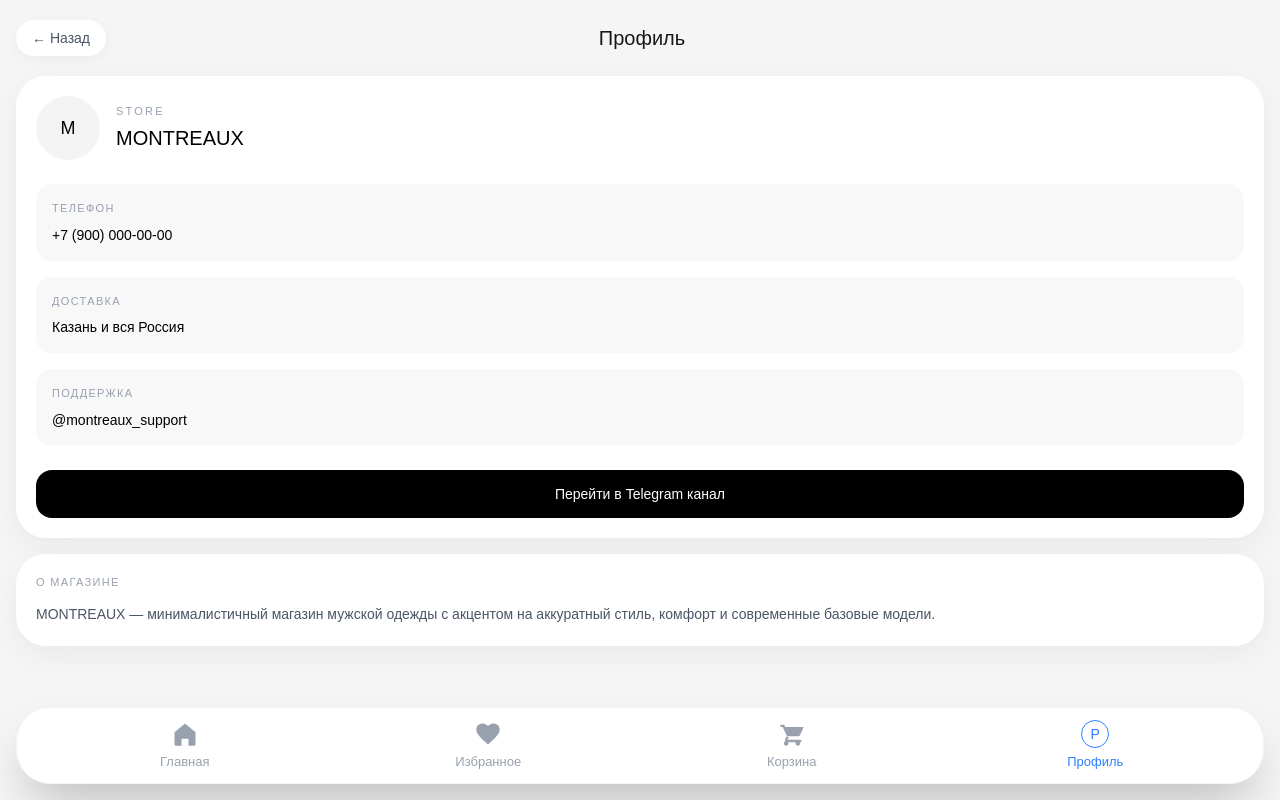
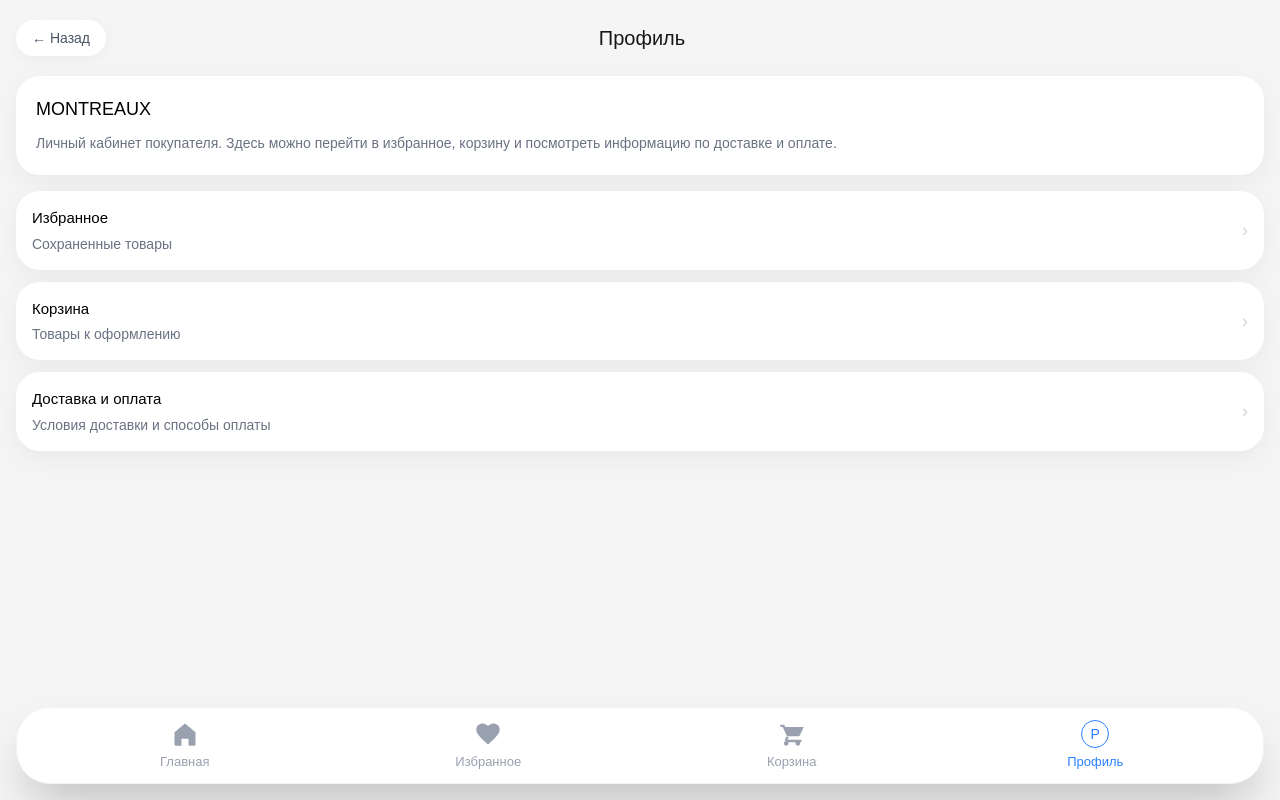
Before and after one commit to rennymateso/tg-shop, a Next.js app: page /profile in a window 1280 px wide. Built offline with nearby package versions, Linux system fonts and the light colour scheme.

Commit message:
update profile and checkout payment rules

```diff
--- a/app/checkout/CheckoutPageClient.tsx
+++ b/app/checkout/CheckoutPageClient.tsx
@@ -55,6 +55,12 @@ export default function CheckoutPageClient() {
       setItems([]);
     }
   }, [paymentStatus]);
+
+  useEffect(() => {
+    if (deliveryMethod === "delivery" && paymentMethod === "cash") {
+      setPaymentMethod("card");
+    }
+  }, [deliveryMethod, paymentMethod]);
 
   const updateQuantity = (index: number, nextQty: number) => {
     const safeQty = Math.max(1, nextQty);
@@ -121,6 +127,11 @@ export default function CheckoutPageClient() {
   const handleCashOrder = () => {
     if (!isFormValid) {
       alert("Заполните все обязательные данные");
+      return;
+    }
+
+    if (deliveryMethod !== "pickup") {
+      alert("Оплата наличными доступна только при самовывозе");
       return;
     }
 
@@ -393,16 +404,26 @@ export default function CheckoutPageClient() {
               </button>
 
               <button
-                onClick={() => setPaymentMethod("cash")}
+                onClick={() => {
+                  if (deliveryMethod !== "pickup") return;
+                  setPaymentMethod("cash");
+                }}
+                disabled={deliveryMethod !== "pickup"}
                 className={`rounded-2xl py-3 text-sm ${
                   paymentMethod === "cash"
                     ? "bg-black text-white"
                     : "bg-gray-100 text-black"
-                }`}
+                } disabled:cursor-not-allowed disabled:opacity-50`}
               >
                 Наличными
               </button>
             </div>
+
+            {deliveryMethod !== "pickup" && (
+              <div className="mb-3 rounded-2xl bg-[#F5F5F5] p-3 text-sm text-gray-500">
+                Оплата наличными доступна только при выборе самовывоза.
+              </div>
+            )}
 
             <input
               placeholder="Промокод"
@@ -446,7 +467,7 @@ export default function CheckoutPageClient() {
             ) : (
               <button
                 onClick={handleCashOrder}
-                disabled={!isFormValid}
+                disabled={!isFormValid || deliveryMethod !== "pickup"}
                 className="w-full rounded-2xl bg-black py-3.5 text-sm font-medium text-white disabled:opacity-60"
               >
                 Оформить заказ
--- a/app/profile/page.tsx
+++ b/app/profile/page.tsx
@@ -6,12 +6,30 @@ import BottomNav from "../components/BottomNav";
 export default function ProfilePage() {
   const router = useRouter();
 
+  const menuItems = [
+    {
+      title: "Избранное",
+      description: "Сохраненные товары",
+      onClick: () => router.push("/favorites"),
+    },
+    {
+      title: "Корзина",
+      description: "Товары к оформлению",
+      onClick: () => router.push("/cart"),
+    },
+    {
+      title: "Доставка и оплата",
+      description: "Условия доставки и способы оплаты",
+      onClick: () => router.push("/delivery-payment"),
+    },
+  ];
+
   return (
     <main className="min-h-screen bg-[#F5F5F5] px-4 pt-5 pb-32">
-      <div className="mb-5 flex items-center justify-between animate-[fadeIn_.3s_ease]">
+      <div className="mb-5 flex items-center justify-between">
         <button
           onClick={() => router.back()}
-          className="rounded-full bg-white px-4 py-2 text-sm text-gray-600 shadow-[0_4px_16px_rgba(0,0,0,0.04)] transition-transform duration-200 active:scale-95"
+          className="rounded-full bg-white px-4 py-2 text-sm text-gray-600 shadow-[0_4px_16px_rgba(0,0,0,0.04)]"
         >
           ← Назад
         </button>
@@ -21,76 +39,32 @@ export default function ProfilePage() {
         <div className="w-[86px]" />
       </div>
 
-      <div className="rounded-[30px] bg-white p-5 shadow-[0_10px_30px_rgba(0,0,0,0.05)] animate-[fadeIn_.35s_ease]">
-        <div className="flex items-center gap-4">
-          <div className="flex h-16 w-16 items-center justify-center rounded-full bg-[#F3F3F3] text-lg font-medium text-black">
-            M
-          </div>
-
-          <div>
-            <p className="text-[11px] uppercase tracking-[0.2em] text-gray-400">
-              Store
-            </p>
-            <h2 className="mt-1 text-[20px] font-medium text-black">
-              MONTREAUX
-            </h2>
-          </div>
-        </div>
-
-        <div className="mt-6 space-y-4">
-          <div className="rounded-2xl bg-[#F8F8F8] p-4">
-            <p className="text-[11px] uppercase tracking-[0.12em] text-gray-400">
-              Телефон
-            </p>
-            <p className="mt-2 text-sm text-black">+7 (900) 000-00-00</p>
-          </div>
-
-          <div className="rounded-2xl bg-[#F8F8F8] p-4">
-            <p className="text-[11px] uppercase tracking-[0.12em] text-gray-400">
-              Доставка
-            </p>
-            <p className="mt-2 text-sm text-black">Казань и вся Россия</p>
-          </div>
-
-          <div className="rounded-2xl bg-[#F8F8F8] p-4">
-            <p className="text-[11px] uppercase tracking-[0.12em] text-gray-400">
-              Поддержка
-            </p>
-            <p className="mt-2 text-sm text-black">@montreaux_support</p>
-          </div>
-        </div>
-
-        <button
-          onClick={() => window.open("https://t.me/your_channel", "_blank")}
-          className="mt-6 w-full rounded-2xl bg-black py-3.5 text-sm font-medium text-white transition-transform duration-200 active:scale-[0.99]"
-        >
-          Перейти в Telegram канал
-        </button>
-      </div>
-
-      <div className="mt-4 rounded-[30px] bg-white p-5 shadow-[0_10px_30px_rgba(0,0,0,0.05)] animate-[fadeIn_.4s_ease]">
-        <p className="text-[11px] uppercase tracking-[0.12em] text-gray-400">
-          О магазине
-        </p>
-
-        <p className="mt-3 text-[14px] leading-6 text-gray-600">
-          MONTREAUX — минималистичный магазин мужской одежды с акцентом на
-          аккуратный стиль, комфорт и современные базовые модели.
+      <div className="mb-4 rounded-[24px] bg-white p-5 shadow-[0_8px_28px_rgba(0,0,0,0.05)]">
+        <p className="text-[18px] font-medium text-black">MONTREAUX</p>
+        <p className="mt-2 text-sm leading-6 text-gray-500">
+          Личный кабинет покупателя. Здесь можно перейти в избранное, корзину и
+          посмотреть информацию по доставке и оплате.
         </p>
       </div>
 
-      <style jsx global>{`
-        @keyframes fadeIn {
-          from {
-            opacity: 0;
-            transform: translateY(6px);
-          }
-          to {
-            opacity: 1;
-            transform: translateY(0);
-          }
-        }
-      `}</style>
+      <div className="space-y-3">
+        {menuItems.map((item) => (
+          <button
+            key={item.title}
+            onClick={item.onClick}
+            className="w-full rounded-[24px] bg-white p-4 text-left shadow-[0_8px_28px_rgba(0,0,0,0.05)]"
+          >
+            <div className="flex items-center justify-between gap-3">
+              <div>
+                <p className="text-[15px] font-medium text-black">{item.title}</p>
+                <p className="mt-1 text-sm text-gray-500">{item.description}</p>
+              </div>
+
+              <span className="text-lg text-gray-300">›</span>
+            </div>
+          </button>
+        ))}
+      </div>
 
       <BottomNav />
     </main>
```
Also changed, not shown: app/page.tsx (+53 -51 lines), public/banner-2.jpg (added).
